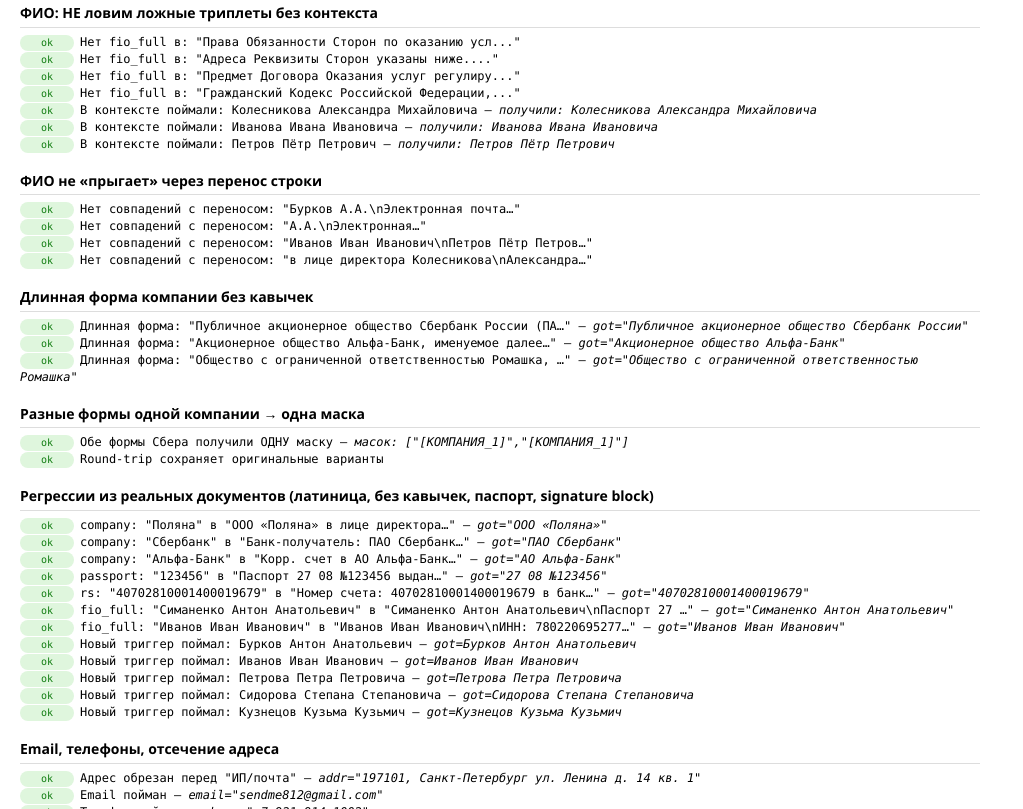
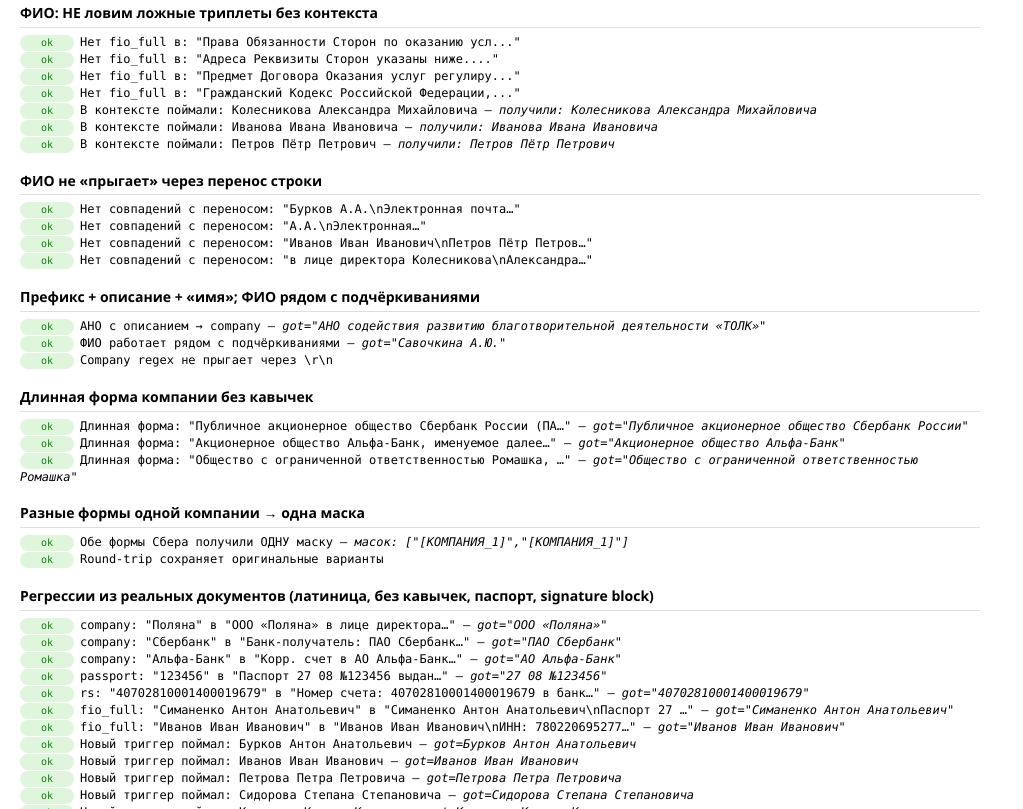
Before and after one commit to evgenysmira-bot/zashifrator, a website: page tests/smoke.html in a window 1280 px wide. Shown: the part 1429-2238 px from the top of the page, without its empty margins (0-1023 px from the left). Drawn offline with Linux system fonts and the light colour scheme.

Commit message:
Allow intervening words between company prefix and quotes (АНО ... «ТОЛК»); fix underscore blocking FIO boundary

```diff
--- a/src/core.js
+++ b/src/core.js
@@ -184,8 +184,13 @@
       'OOO', 'OAO', 'PAO', 'ZAO', 'NAO', 'ANO', 'AO', 'IP',
     ].sort((a, b) => b.length - a.length);
     const prefixAlt = PREFIXES.map(p => p.replace(/\s+/g, '\\s+')).join('|');
+    // Между префиксом и кавычками может быть описание (напр.,
+    // «АНО содействия развитию благотворительной деятельности «ТОЛК»»).
+    // Разрешаем 0-10 промежуточных слов — но ТОЛЬКО на той же строке
+    // (иначе регулярка перепрыгивает через абзацы и ломает вёрстку).
     const companyRe = new RegExp(
-      '(?<![\\wА-Яа-яЁё])(' + prefixAlt + ')\\s*' +
+      '(?<![A-Za-zА-Яа-яЁё0-9])(' + prefixAlt + ')' +
+      '(?:[ \\t\\xa0]+[^\\s]+){0,10}?[ \\t\\xa0]*' +
       OPEN + '([^\\u00AB\\u00BB\\u0022\\u201C\\u201D\\u201E\\u2018\\u2019]{2,120})' + CLOSE,
       'gi'
     );
@@ -206,7 +211,7 @@
 
     // Компания БЕЗ кавычек: «ПАО Сбербанк», «АО Альфа-Банк» — короткие
     // аббревиатуры + одно слово с заглавной кириллицы (допускается дефис).
-    const companyNoQ = /(?<![\wА-Яа-яЁё])(ПАО|ОАО|АО|ООО|ЗАО|НАО|АНО|PAO|OAO|AO|OOO|ZAO|NAO|ANO)[ \t]+([А-ЯЁ][А-ЯЁа-яё\-]{2,40})(?![\wА-Яа-яЁё])/g;
+    const companyNoQ = /(?<![A-Za-zА-Яа-яЁё0-9])(ПАО|ОАО|АО|ООО|ЗАО|НАО|АНО|PAO|OAO|AO|OOO|ZAO|NAO|ANO)[ \t]+([А-ЯЁ][А-ЯЁа-яё\-]{2,40})(?![A-Za-zА-Яа-яЁё0-9])/g;
     let cnq;
     while ((cnq = companyNoQ.exec(text)) !== null) {
       const start = cnq.index, end = start + cnq[0].length;
@@ -234,7 +239,7 @@
       'Акционерное общество',
     ].map(p => p.replace(/\s+/g, '\\s+')).join('|');
     const companyLongNoQ = new RegExp(
-      '(?<![\\wА-Яа-яЁё])(' + LONG_FORMS + ')[ \\t]+' +
+      '(?<![A-Za-zА-Яа-яЁё0-9])(' + LONG_FORMS + ')[ \\t]+' +
       '([А-ЯЁ][А-ЯЁа-яё\\-]{2,30}(?:[ \\t]+[А-ЯЁ][А-ЯЁа-яё\\-]{2,30}){0,3})' +
       '(?=\\s*(?:,|\\(|[\\n\\r]|$|[ \\t]+(?:в\\s+лице|в\\s+дальнейшем|именуем[а-яё]+)))',
       'g'
@@ -258,7 +263,7 @@
     // Для каждой находки: index — позиция группы, value — только число.
     // Важно: сначала К/с (корр. счёт) — иначе Р/с-регулярка поймает «р.счет» внутри «Кор.счет».
     // Lookbehind на не-букву, чтобы «р» из «Кор» не матчился как начало метки Р/с.
-    const NL = '(?<![\\wА-Яа-яЁё])'; // not-letter lookbehind
+    const NL = '(?<![A-Za-zА-Яа-яЁё0-9])'; // not-letter lookbehind
     const labelledPatterns = [
       { type: 'kpp', re: new RegExp(NL + '(КПП)\\s*[:№]?\\s*(\\d{9})\\b', 'gi') },
       { type: 'bik', re: new RegExp(NL + '(БИК(?:\\s+банка)?)\\s*[:№]?\\s*(\\d{9})\\b', 'gi') },
@@ -280,7 +285,7 @@
     ];
 
     // Паспорт РФ: «Паспорт 27 08 №123456», «паспорт: 2708 123456»
-    const passportRe = /(?<![\wА-Яа-яЁё])[Пп]аспорт(?:\s+[А-ЯЁ]{2,6})?\s*[:№]?\s*(\d{2}\s?\d{2})\s*№?\s*(\d{6})(?![\d])/g;
+    const passportRe = /(?<![A-Za-zА-Яа-яЁё0-9])[Пп]аспорт(?:\s+[А-ЯЁ]{2,6})?\s*[:№]?\s*(\d{2}\s?\d{2})\s*№?\s*(\d{6})(?![\d])/g;
     let prm;
     while ((prm = passportRe.exec(text)) !== null) {
       // Захватываем только номерную часть (серия + номер), а не слово «Паспорт».
@@ -334,7 +339,7 @@
     function isRoleWord(word) { return ROLE_WORDS.has(word); }
     // 1) Инициалы + фамилия: «А.В.Кукса», «А. В. Кукса»
     const fio1 = new RegExp(
-      '(?<![\\wА-Яа-яЁё])([А-ЯЁ])\\.' + HS + '*([А-ЯЁ])\\.' + HS + '*([А-ЯЁ][а-яё]{1,30})(?![\\wА-Яа-яЁё])',
+      '(?<![A-Za-zА-Яа-яЁё0-9])([А-ЯЁ])\\.' + HS + '*([А-ЯЁ])\\.' + HS + '*([А-ЯЁ][а-яё]{1,30})(?![A-Za-zА-Яа-яЁё0-9])',
       'g'
     );
     let fm;
@@ -348,7 +353,7 @@
     }
     // 2) Фамилия + инициалы: «Кукса А.В.»
     const fio2 = new RegExp(
-      '(?<![\\wА-Яа-яЁё])([А-ЯЁ][а-яё]{1,30})' + HS + '+([А-ЯЁ])\\.' + HS + '*([А-ЯЁ])\\.(?![\\wА-Яа-яЁё])',
+      '(?<![A-Za-zА-Яа-яЁё0-9])([А-ЯЁ][а-яё]{1,30})' + HS + '+([А-ЯЁ])\\.' + HS + '*([А-ЯЁ])\\.(?![A-Za-zА-Яа-яЁё0-9])',
       'g'
     );
     while ((fm = fio2.exec(text)) !== null) {
@@ -368,7 +373,7 @@
     // и жадный `\S+` в триггере съест половину документа.
     // В NAME3 и триггерах используем HS (горизонтальный пробел) — иначе
     // жадный \s+\S+ может «перепрыгнуть» через перенос строки и испортить вёрстку.
-    const NAME3 = '([А-ЯЁ][а-яё]{2,30})' + HS + '+([А-ЯЁ][а-яё]{2,30})' + HS + '+([А-ЯЁ][а-яё]{2,30})(?![\\wА-Яа-яЁё])';
+    const NAME3 = '([А-ЯЁ][а-яё]{2,30})' + HS + '+([А-ЯЁ][а-яё]{2,30})' + HS + '+([А-ЯЁ][а-яё]{2,30})(?![A-Za-zА-Яа-яЁё0-9])';
     const fioBefore = new RegExp(
       '(?:' +
         '[Вв]' + HS + '+лице(?:' + HS + '+\\S+){0,6}?' + HS + '+|' +
@@ -392,7 +397,7 @@
     // типичные блоки подписантов: «\nПаспорт...», «\nИНН...», «Банковские реквизиты»,
     // «л/с», «Электронная почта», «e-mail».
     const fioAfter = new RegExp(
-      '(?<![\\wА-Яа-яЁё])' + NAME3 +
+      '(?<![A-Za-zА-Яа-яЁё0-9])' + NAME3 +
       '(?=\\s*,?\\s*(?:' +
         '[Дд]ействующ[а-яё]+|' +
         '[Пп]одписав[а-яё]+|' +
@@ -411,7 +416,7 @@
     // Извлекаем имя как «ФИО-тройку в конце совпадения». HS вместо \s,
     // чтобы имя не пересекало перенос строки (иначе замена склеит абзацы).
     const tailName = new RegExp(
-      '([А-ЯЁ][а-яё]{2,30}' + HS + '+[А-ЯЁ][а-яё]{2,30}' + HS + '+[А-ЯЁ][а-яё]{2,30})(?![\\wА-Яа-яЁё])$'
+      '([А-ЯЁ][а-яё]{2,30}' + HS + '+[А-ЯЁ][а-яё]{2,30}' + HS + '+[А-ЯЁ][а-яё]{2,30})(?![A-Za-zА-Яа-яЁё0-9])$'
     );
     const collectName3 = (re) => {
       re.lastIndex = 0;
@@ -449,7 +454,7 @@
         '[\\n\\r]|$' +
       ')';
     const addrRe = new RegExp(
-      '(?<![\\wА-Яа-яЁё\\d])(\\d{6})[, ]([^\\n\\r]{10,500}?)' + addrStop,
+      '(?<![A-Za-zА-Яа-яЁё0-9])(\\d{6})[, ]([^\\n\\r]{10,500}?)' + addrStop,
       'g'
     );
     let am;
--- a/tests/smoke.html
+++ b/tests/smoke.html
@@ -195,6 +195,25 @@ for (const t of crossLineSamples) {
   check('Нет совпадений с переносом: "' + t.replace(/\n/g, '\\n').slice(0, 40) + '…"',
     !anyWithNewline,
     anyWithNewline ? 'bad: "' + anyWithNewline.value.replace(/\n/g, '\\n') + '"' : '');
+}
+
+// --- Компания с описанием между префиксом и кавычками + подчёркивания вокруг ФИО ---
+section('Префикс + описание + «имя»; ФИО рядом с подчёркиваниями');
+{
+  const c1 = Z.findAll('АНО содействия развитию благотворительной деятельности «ТОЛК»')
+    .find(f => f.type === 'company');
+  check('АНО с описанием → company', c1 && c1.value.includes('«ТОЛК»'),
+    c1 ? 'got="'+c1.value+'"' : 'miss');
+
+  const c2 = Z.findAll('_____________/Савочкина А.Ю.____/').find(f => f.type === 'fio_initials');
+  check('ФИО работает рядом с подчёркиваниями', c2 && c2.value === 'Савочкина А.Ю.',
+    c2 ? 'got="'+c2.value+'"' : 'miss');
+
+  // Не должна перепрыгивать через \r\n
+  const c3 = Z.findAll('АНО\r\nАНО содействия... «ТОЛК»')
+    .find(f => /[\r\n]/.test(f.value));
+  check('Company regex не прыгает через \\r\\n', !c3,
+    c3 ? 'bad: "'+c3.value.replace(/\r?\n/g,'\\n')+'"' : '');
 }
 
 // --- Длинная форма компании БЕЗ кавычек ---
```
